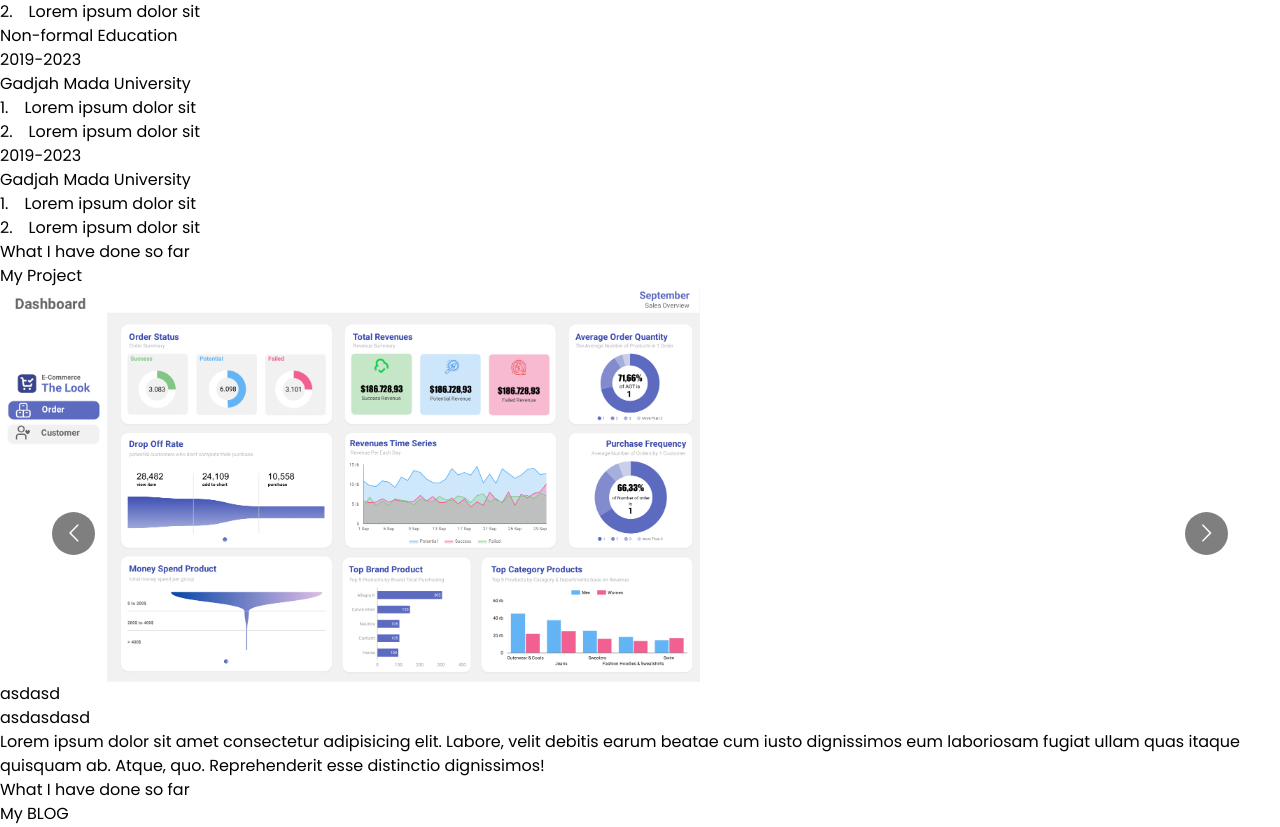
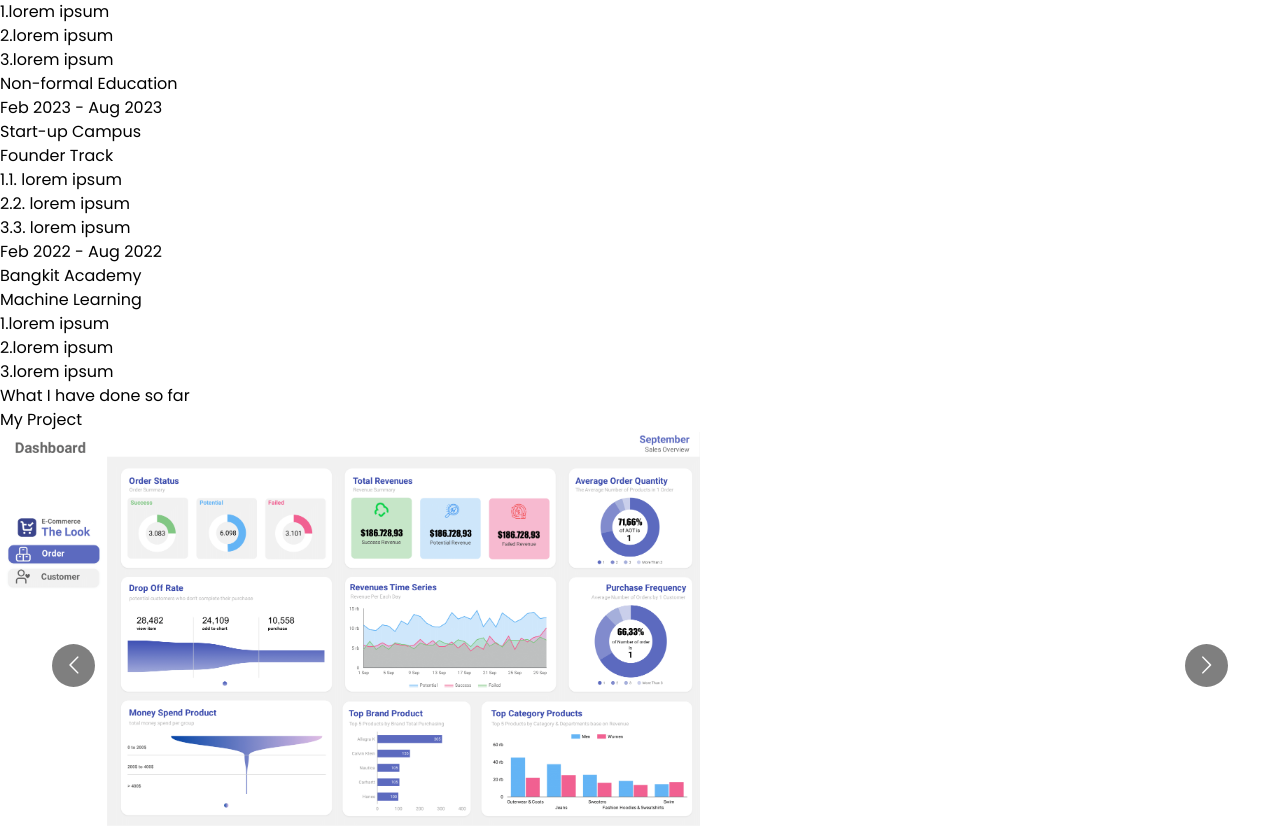
Before and after one commit to rhamdansyahrulm/self-portfolio, a Next.js app: page / in a window 1280 px wide. Shown: the part 3989-4816 px from the top of the page. Built offline with nearby package versions, Linux system fonts and the light colour scheme.

Commit message:
migrate the static data from education & portfolio to constants folder @index.ts

```diff
--- a/Components/Education.tsx
+++ b/Components/Education.tsx
@@ -1,29 +1,46 @@
 import React from 'react'
 import EducationList from './EducationList'
+import { educations_formal, educations_nonformal } from "@/constants";
+
+const vertical_line : any = <div className="relative top-0 left-[50%] w-[5px] opacity-70 h-[100px] bg-white transform -translate-x-1/2 mt-[-125px]"></div>
 
 const Education = () => {
     return (
       <div className='pt-[4rem] md:pt-[8rem] pb-[5rem] bg-[#141414]'>
           <h1 className="text-[15px] font-bold uppercase text-slate-200 mb-[1rem] text-center">
-              What I have done so far
+          Immersed in Knowledge
           </h1>
-          <h2 className="text-[25px] md:text-[35px] lg:text-[45px] md:leading-[3rem] leading-[2rem] mb-[-50px] capitalize font-bold text-white text-center">
-              My <span className="text-yellow-400">Project</span>
+          <h2 className="text-[25px] md:text-[35px] lg:text-[45px] md:leading-[3rem] leading-[2rem] mb-[-50px] uppercase font-bold text-white text-center">
+              Education <span className="text-yellow-400">Journey</span>
           </h2>
 
           <div className='w-[80%] mx-auto pt-[4rem] md:pt-[8rem] grid grid-cols-1 md:grid-cols-2 gap-[2rem]'>
               <div className="relative">
                   <div>
                       <h3 className="text-[20px] md:text-[25px] lg:text-[30px] font-bold text-white mb-[3rem]">Formal Education</h3>
-                      <EducationList title="Gadjah Mada University" year="2019-2023"/>
+                        {educations_formal.map((education_formal, index) => (
+                            <EducationList
+                            key={`education-${index}`}
+                            education={education_formal}
+                            index = {index}
+                            />
+                        ))}
                   </div>
               </div>
               <div className="relative">
                   <div>
                       <h3 className="text-[20px] md:text-[25px] lg:text-[30px] font-bold text-white mb-[3rem]">Non-formal Education</h3>
-                      <EducationList title="Gadjah Mada University" year="2019-2023"/>
+                      {educations_nonformal.map((education_formal, index) => (
+                            <EducationList
+                            key={`education-${index}`}
+                            education={education_formal}
+                            index = {index}
+                            />
+                        ))}
+
+                      {/* <EducationList title="Gadjah Mada University" year="2019-2023"/>
                       <div className="relative top-0 left-[50%] w-[5px] opacity-70 h-[100px] bg-white transform -translate-x-1/2 mt-[-125px]"></div>
-                      <EducationList title="Gadjah Mada University" year="2019-2023"/>
+                      <EducationList title="Gadjah Mada University" year="2019-2023"/> */}
                   </div>
               </div>
           </div>
--- a/Components/EducationList.tsx
+++ b/Components/EducationList.tsx
@@ -1,28 +1,38 @@
 import React from 'react'
 
 interface Props {
-    title: string;
+    univ: string;
+    major: string;
     year: string;
+    point: string;
 }
 
-const EducationList = ({ title, year }) => {
+const EducationList = ({ education, index }) => {
   return (
+    <>
+    {index !== 0 && (
+        <div className="relative top-0 left-[50%] w-[5px] opacity-70 h-[100px] bg-white transform -translate-x-1/2 mt-[-125px]"></div>
+    )}
     <div className='mb-[4rem] md:mb-[8rem] bg-[#050101] pb-10'>
         <span className='px-[2rem] text-yellow-400 py-[0.9rem] font-bold text-[18px] border-[2px] border-white'>
-            {year}
+            {education.year}
         </span>
-        <h1 className='ml-[4%] mt-[2rem] uppercase font-semibold mb-[1rem] text-[20px] sm:text-[25px] md:text-[30px] text-white'>
-            {title}
+        <h1 className='ml-[4%] mt-[2rem] uppercase font-semibold mb-[0.5rem] text-[20px] sm:text-[25px] md:text-[30px] text-white'>
+            {education.univ}
         </h1>
-        <ul className='ml-[7%] text-white font-bold w-[80%] text-[17px] opacity-85'>
-            <li>
-                1.&emsp;Lorem ipsum dolor sit
-            </li>
-            <li>
-                2.&emsp;Lorem ipsum dolor sit
-            </li>
+        <p className='ml-[4%] uppercase font-semibold mb-[1rem] text-[12px] sm:text-[14px] md:text-[14px] text-white'>
+            {education.major}
+        </p>
+        <ul className='ml-[4%] text-white font-bold w-[80%] text-[17px] opacity-85'>
+            {education.points.map((point, index) => (
+                <li key={`experience-point-${index}`}
+                    className='text-white text-[14px] tracking-wider'>
+                    {index+1}.{point}
+                </li>
+            ))}
         </ul>
     </div>
+    </>
   )
 }
 
--- a/Components/Nav.tsx
+++ b/Components/Nav.tsx
@@ -7,7 +7,7 @@ interface Props {
 
 const Nav = ({openNav}:Props) => {
   return (
-    <div className='w-[100%] fixed z-[10000] top-0 h-[8vh] bg-[#141c27] shadow-md'>
+    <div className='w-[100%] fixed z-[10000] top-0 h-[8vh] bg-[#141c27] opacity-80 shadow-md'>
         <div className='flex items-center justify-between w-[80%] mx-auto h-[100%]'>
             <h1 className='flex-[0.6] cursor-pointer text-[25px] text-white font-bold'>
                 Personal
--- a/Components/Portfolio.tsx
+++ b/Components/Portfolio.tsx
@@ -1,6 +1,7 @@
 import Carousel from "react-multi-carousel"
 import "react-multi-carousel/lib/styles.css"
 import PortfolioContent from "./PortfolioContent"
+import { project_list } from "@/constants"
 
 const responsive = {
   dekstop : {
@@ -32,9 +33,14 @@ const PortfolioSlider = () => {
       responsive={responsive}
       itemClass="item"
     >
-      <PortfolioContent image="/images/port1.png" title="asdasd" tools="asdasdasd"/>
-      <PortfolioContent image="/images/port1.png" title="asdasd" tools="asdasdasd"/>
-      <PortfolioContent image="/images/port1.png" title="asdasd" tools="asdasdasd"/>
+      {project_list.map((project, index) => (
+        <PortfolioContent
+        key={`education-${index}`}
+        image={project.image}
+        title={project.title}
+        tools={project.tools}
+        desc={project.desc}/>
+      ))}
     </Carousel>
   )
 }
--- a/Components/PortfolioContent.tsx
+++ b/Components/PortfolioContent.tsx
@@ -8,14 +8,14 @@ interface Props {
     image : string;
 }
 
-const PortfolioContent = ({title, tools, image}) => {
+const PortfolioContent = ({title, tools, image, desc}) => {
   return (
     <div className='flex flex-col text-center justify-center'>
         <Image src={image} alt={title} width={700} height={100} objectFit='contain' className='mx-auto mb-[2rem] rounded-f'/>
         <h1 className='text-[25px] text-white mt-[1rem]'>{title}</h1>
         <p className='text-[18px] text-white opacity-75 mt-[0.5rem] mb-[1.4 rem]'>{tools}</p>
         <p className='text-[16px] text-white opacity-50 w-[90%] md:w-[50%] mx-auto'>
-            Lorem ipsum dolor sit amet consectetur adipisicing elit. Labore, velit debitis earum beatae cum iusto dignissimos eum laboriosam fugiat ullam quas itaque quisquam ab. Atque, quo. Reprehenderit esse distinctio dignissimos!
+          {desc}
         </p>
     </div>
   )
--- a/constants/index.ts
+++ b/constants/index.ts
@@ -37,31 +37,65 @@ const experiences = [
     },
 ]
 
-const projects = [
+
+const educations_formal = [
     {
-        name : "Car Rent",
-        description : "lorem ipsum asdasdaerad",
-        tags : [{
-            name : "react",
-            color : "blue-text-gradient"
-        }]
-    },
-    {
-        name : "Car Rent 1",
-        description : "lorem ipsum asdasdaerad",
-        tags : [{
-            name : "react",
-            color : "blue-text-gradient"
-        }]
-    },
-    {
-        name : "Car Rent 2",
-        description : "lorem ipsum asdasdaerad",
-        tags : [{
-            name : "react",
-            color : "blue-text-gradient"
-        }]
+        univ : "Gadjah Mada University",
+        major : "D4 - Electrical Engineering",
+        year : "Aug 2019 - Nov 2023",
+        points : [
+            "lorem ipsum",
+            "lorem ipsum",
+            "lorem ipsum"
+        ]
     }
 ]
 
-export { experiences, projects }
+const educations_nonformal = [
+    {
+        univ : "Start-up Campus",
+        major : "Founder Track",
+        year : "Feb 2023 - Aug 2023",
+        points : [
+            "1. lorem ipsum",
+            "2. lorem ipsum",
+            "3. lorem ipsum"
+        ]
+    },
+    {
+        univ : "Bangkit Academy",
+        major : "Machine Learning",
+        year : "Feb 2022 - Aug 2022",
+        points : [
+            "lorem ipsum",
+            "lorem ipsum",
+            "lorem ipsum"
+        ]
+    }
+]
+
+const project_list = [
+    {
+        image : "/images/port1.png",
+        title : "project-a",
+        tools : "tools dari project-a",
+        desc : "deskripsi kerjaan project dari project-a",
+        link : ""
+    },
+    {
+        image : "/images/port1.png",
+        title : "project-b",
+        tools : "tools dari project-b",
+        desc : "deskripsi kerjaan project dari project-a",
+        link : ""
+    },
+    {
+        image : "/images/port1.png",
+        title : "project-c",
+        tools : "tools dari project-c",
+        desc : "deskripsi kerjaan project dari project-a",
+        link : ""
+    },
+]
+
+export { experiences, educations_formal, educations_nonformal, project_list }
```
